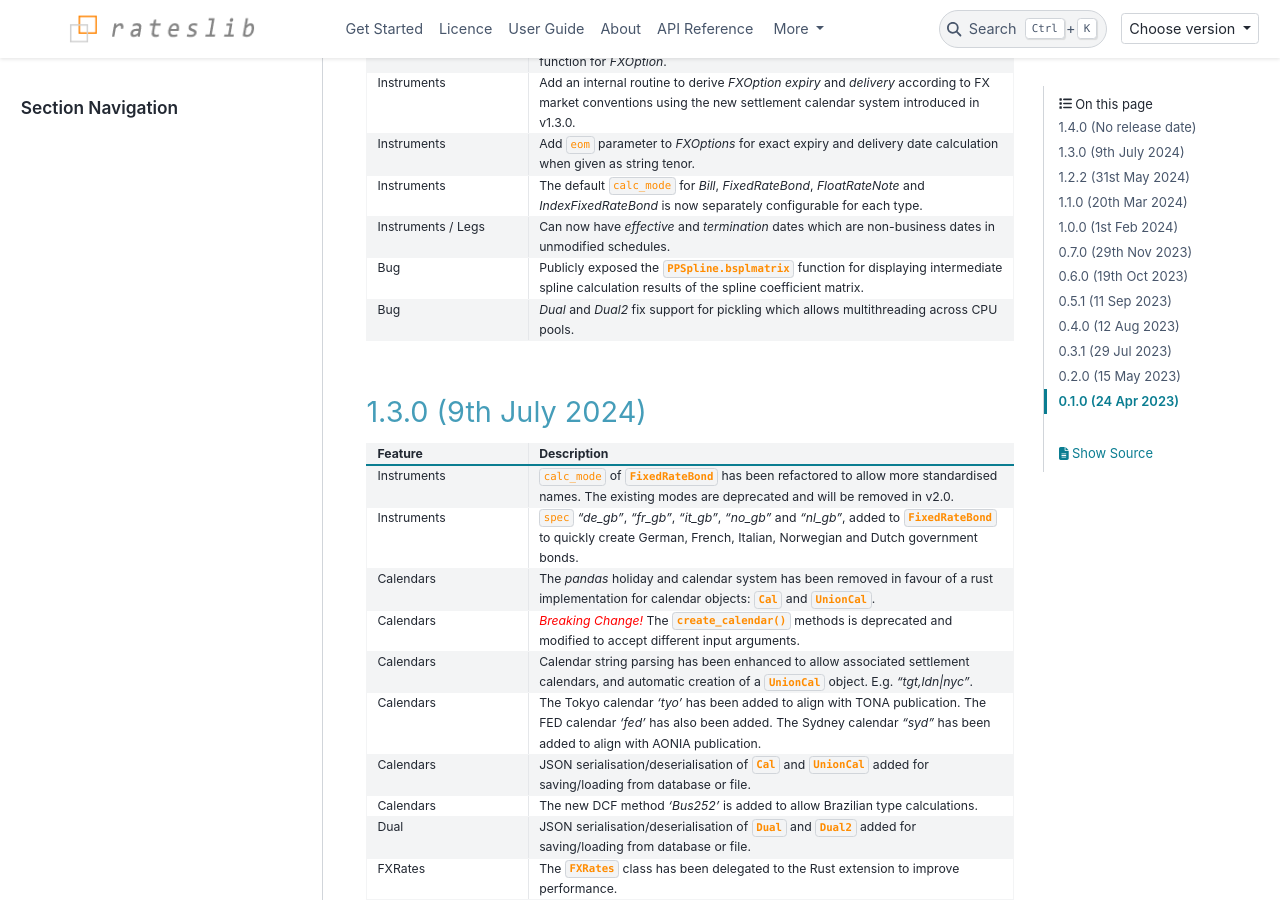
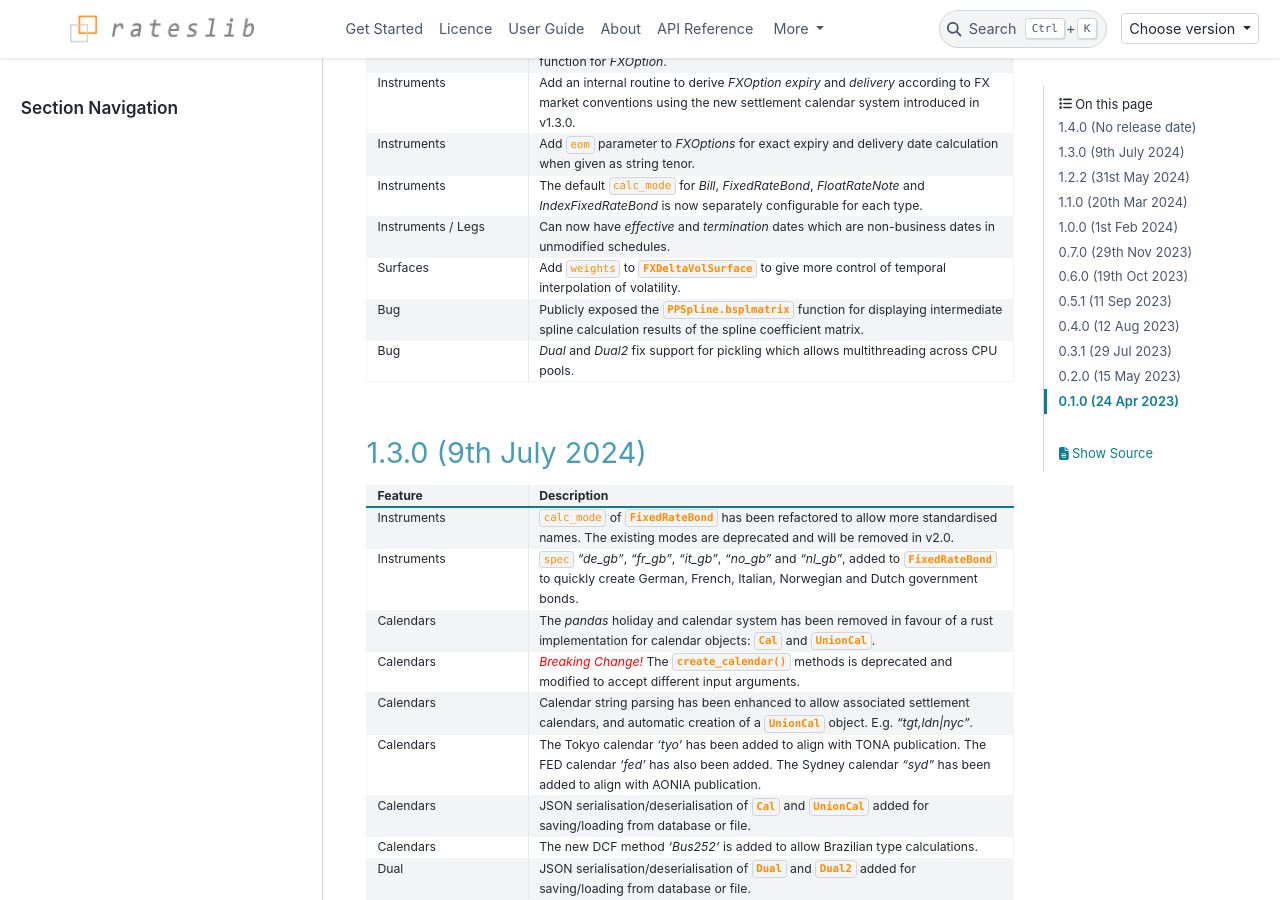
Before and after one commit to attack68/rateslib, a Sphinx documentation site: the page built from docs/source/i_whatsnew.rst, in a window 1280 px wide and 900 px high, scrolled down 466 px. Built offline with Sphinx 7.4.7 and the PyData theme 0.15.4, drawn with Linux system fonts in a browser that asks for light colours; comment, search, counter and statistics services are not loaded.

Commit message:
refactors

```diff
--- a/docs/source/i_whatsnew.rst
+++ b/docs/source/i_whatsnew.rst
@@ -41,6 +41,9 @@ email contact through **rateslib@gmail.com**.
    * - Instruments / Legs
      - Can now have *effective* and *termination* dates which are non-business dates
        in unmodified schedules.
+   * - Surfaces
+     - Add ``weights`` to :class:`~rateslib.fx_volatility.FXDeltaVolSurface` to give more control of temporal
+       interpolation of volatility.
    * - Bug
      - Publicly exposed the :meth:`PPSpline.bsplmatrix <rateslib.splines.PPSplineF64.bsplmatrix>` function
        for displaying intermediate spline calculation results of the spline coefficient matrix.
```
